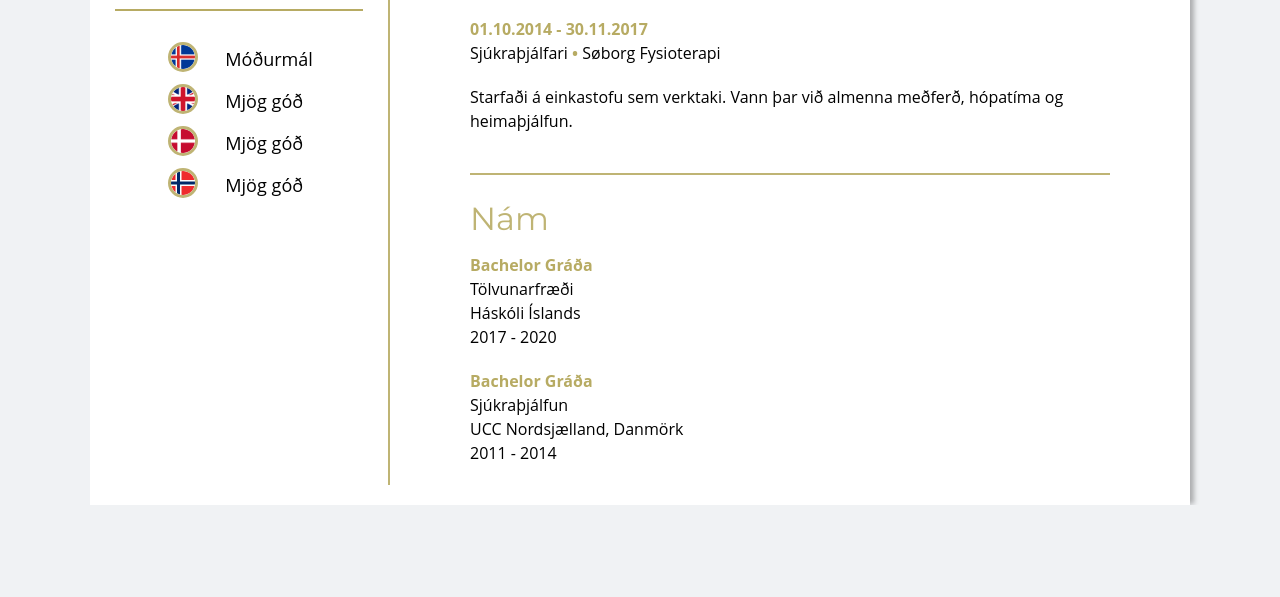
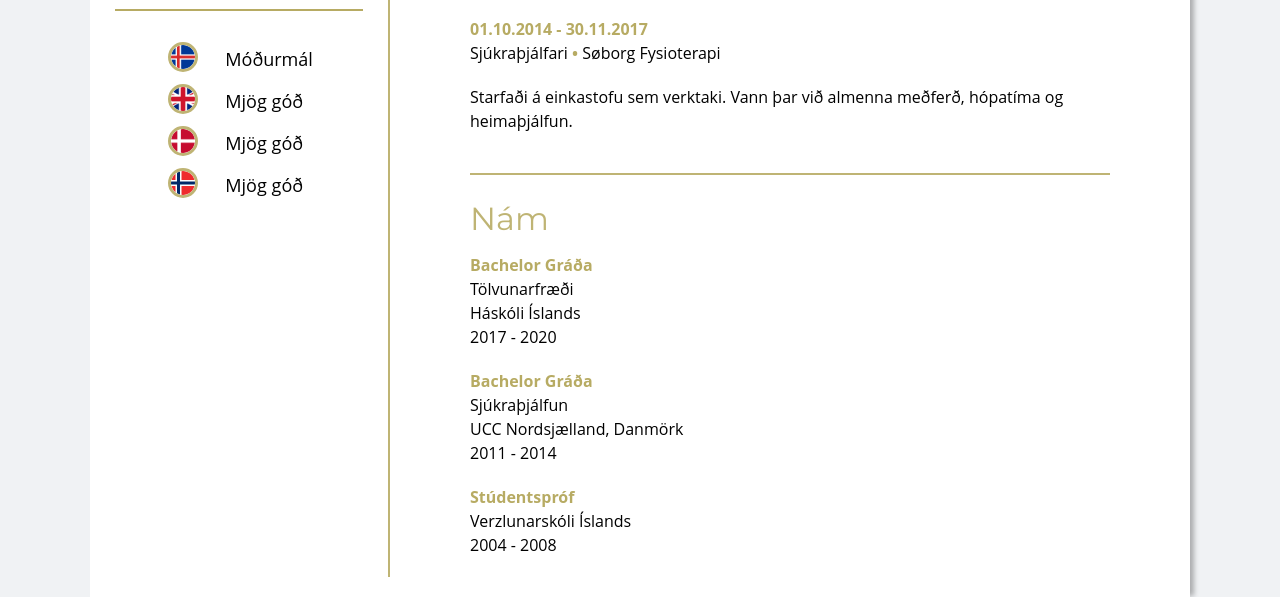
Before and after one commit to thordisp/thordisp.github.io, a website: page index.html in a window 1280 px wide. Shown: the part 861-1458 px from the top of the page. Before the commit the page ends 1366 px from the top, so only its background shows below. Drawn offline with Linux system fonts and the light colour scheme.

Commit message:
Added high school information

```diff
--- a/index.html
+++ b/index.html
@@ -22,8 +22,8 @@
           <div class="about">
             <h3>Um Mig</h3>
             <p>
-              Kóði er eitt af mínum helstu áhugamálum og ég nýt þess að forrita. Ég er vinnusöm, vel skipulögð, skapandi og vanda alltaf vel til verka.
-              Ég vinn vel hvort sem það er hluti af teymi eða sjálfstætt.
+              Kóði er eitt af mínum helstu áhugamálum og ég nýt þess að forrita. Ég er vinnusöm, vel skipulögð,
+              skapandi og vanda alltaf vel til verka. Ég vinn vel hvort sem það er hluti af teymi eða sjálfstætt.
             </p>
           </div>
           <div class="experience">
@@ -54,7 +54,10 @@
             <strong>Bachelor Gráða</strong>
             <p>Sjúkraþjálfun</p>
             <p>UCC Nordsjælland, Danmörk</p>
-            <p>2011 - 2014</p>
+            <p class="add-space-below">2011 - 2014</p>
+            <strong>Stúdentspróf</strong>
+            <p>Verzlunarskóli Íslands</p>
+            <p>2004 - 2008</p>
           </div>
         </div>
         <div class="left">
```
